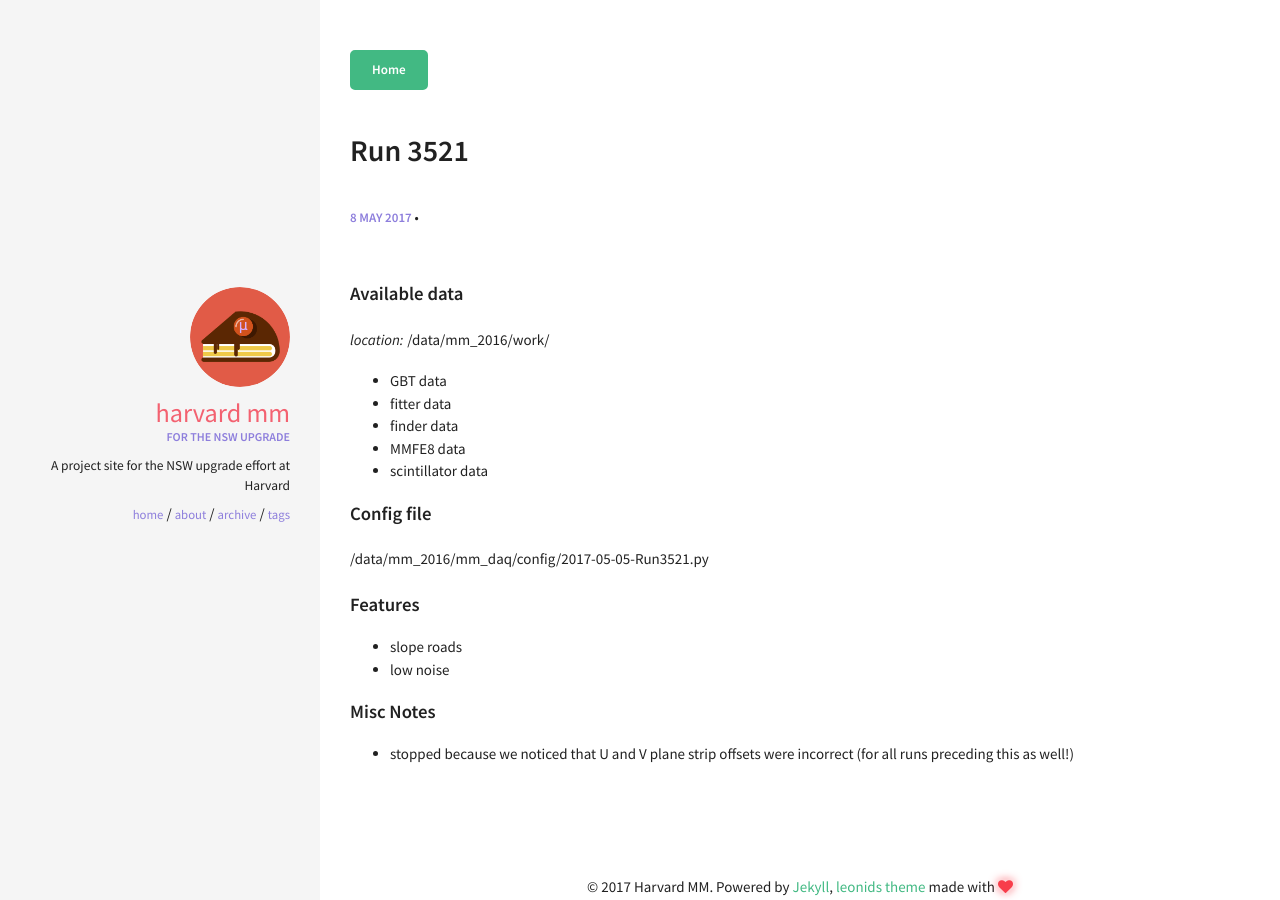
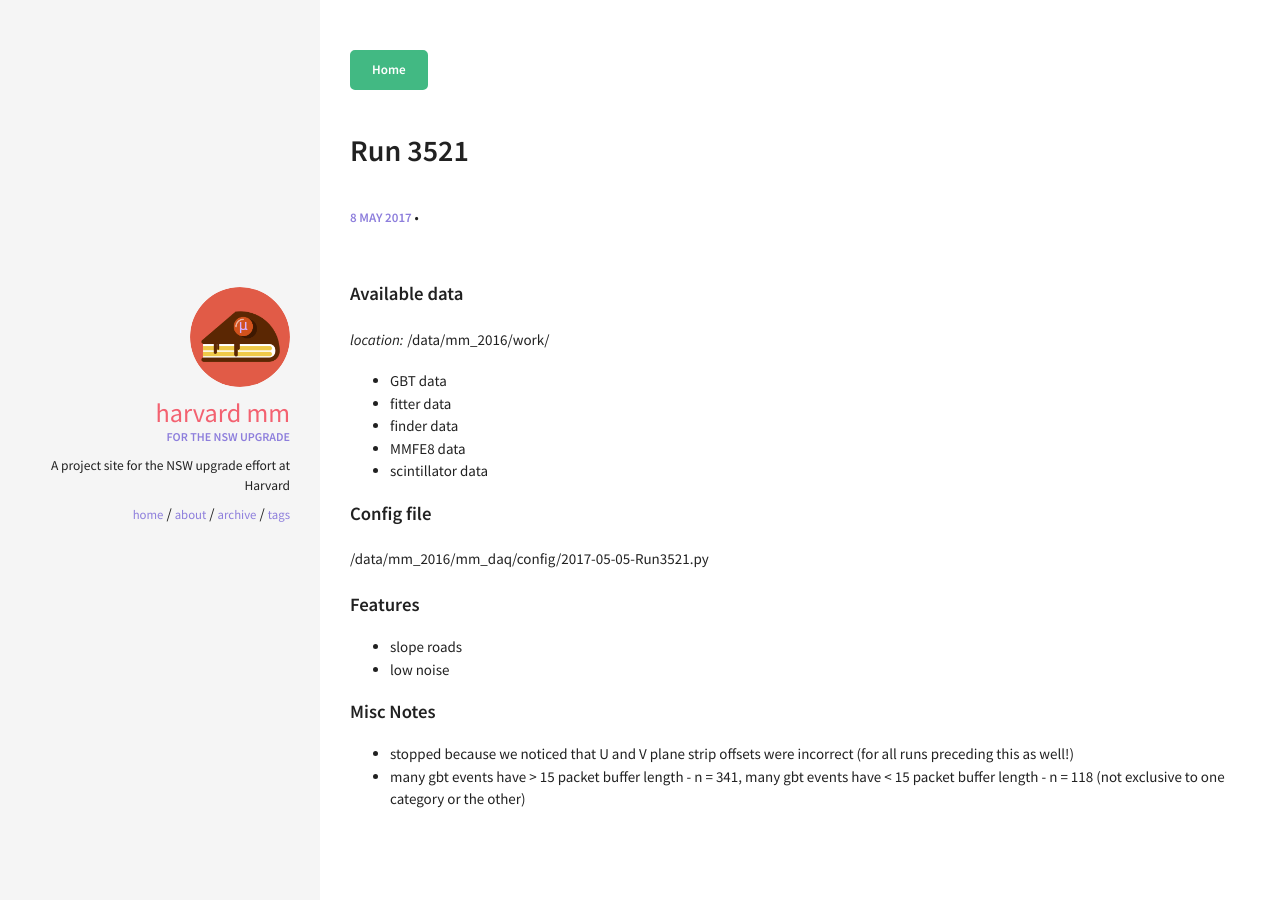
Before and after one commit to annmwang/Harvard_MM, a Jekyll site: the page built from _posts/2017-05-08-run3521.md, in a window 1280 px wide. Built offline with Jekyll 4.4.1, drawn with Linux system fonts in a browser that asks for light colours.

```diff
--- a/_includes/head.html
+++ b/_includes/head.html
@@ -15,7 +15,7 @@
 
   <!-- Icons -->
   <!-- 16x16 -->
-  <link rel="shortcut icon" href="{{ site.url }}/favicon.ico">
+  <link rel="shortcut icon" href="{{ site.url }}/img/muon_cake.png">
   <!-- 32x32 -->
-  <link rel="shortcut icon" href="{{ site.url }}/favicon.png">
+<!--  <link rel="shortcut icon" href="{{ site.url }}/favicon.png"> -->
 </head>
--- a/_posts/2017-05-08-run3521.md
+++ b/_posts/2017-05-08-run3521.md
@@ -28,3 +28,4 @@ comments: true
 #### Misc Notes
 
 * stopped because we noticed that U and V plane strip offsets were incorrect (for all runs preceding this as well!)
+* many gbt events have > 15 packet buffer length - n = 341, many gbt events have < 15 packet buffer length - n = 118 (not exclusive to one category or the other)
```
Also changed, not shown: _posts/2017-05-16-goals.md (added, +25 -0 lines), LICENSE.txt (deleted).
